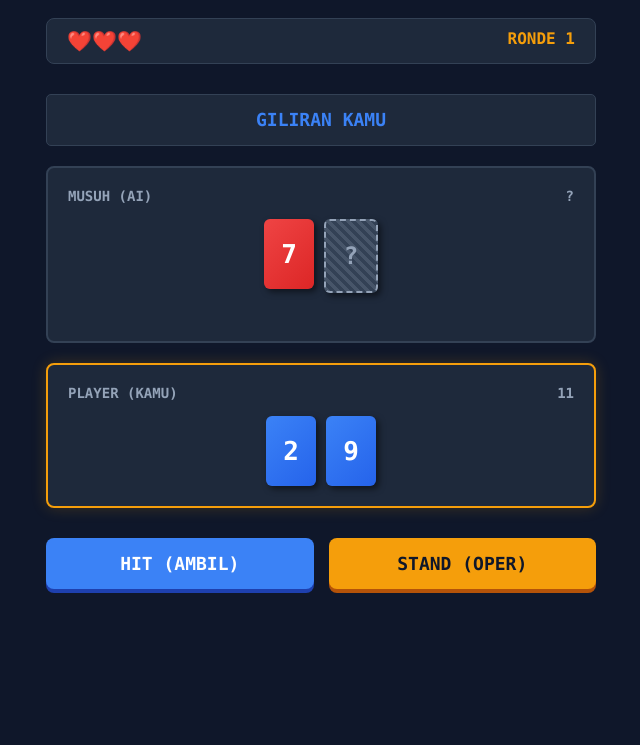
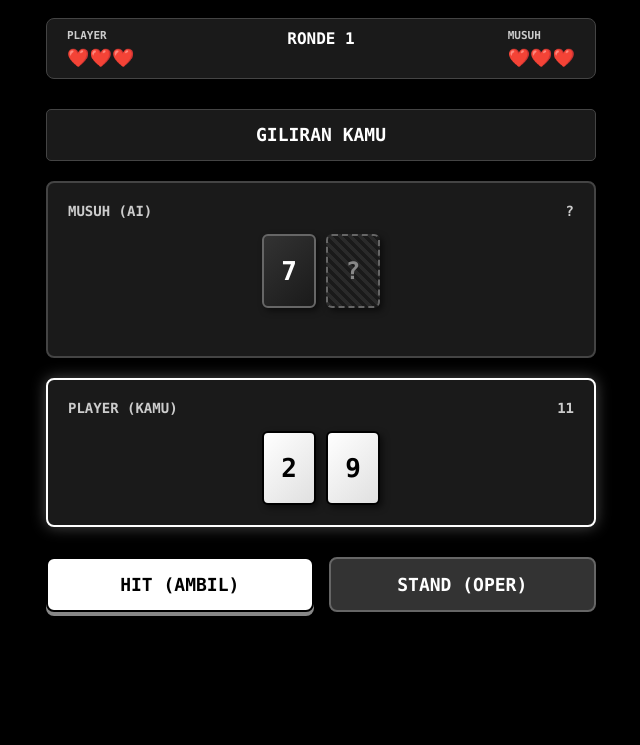
Before and after one commit to AdizAjah/cendol, a plain HTML site: page index.html in a window 1280 px wide. Shown: the part 95-840 px from the top of the page, without its empty margins (319-959 px from the left). Drawn offline with Linux system fonts and the light colour scheme.

Commit message:
update 1

```diff
--- a/index.html
+++ b/index.html
@@ -4,14 +4,13 @@
 <head>
     <meta charset="UTF-8">
     <meta name="viewport" content="width=device-width, initial-scale=1.0">
-    <title>Tactical 21: Blind Deck</title>
+    <title>Cendol</title>
     <style>
-        /* CSS: Tema Tactical/Military Interface - Lebih Bersih */
+        /* CSS: Tema Monokrom Hitam Putih */
         body {
             font-family: 'Consolas', 'Monaco', monospace;
-            background-color: #0f172a;
-            /* Slate 900 */
-            color: #e2e8f0;
+            background-color: #000000;
+            color: #ffffff;
             display: flex;
             flex-direction: column;
             align-items: center;
@@ -21,10 +20,10 @@
         }
 
         h1 {
-            border-bottom: 2px solid #f59e0b;
+            border-bottom: 2px solid #ffffff;
             padding-bottom: 10px;
             letter-spacing: 2px;
-            color: #f59e0b;
+            color: #ffffff;
             text-transform: uppercase;
         }
 
@@ -38,25 +37,24 @@
 
         /* Area Kartu */
         .area {
-            background-color: #1e293b;
+            background-color: #1a1a1a;
             padding: 20px;
             border-radius: 8px;
-            border: 2px solid #334155;
+            border: 2px solid #444444;
             position: relative;
             transition: all 0.3s ease;
         }
 
         /* Highlight giliran aktif */
         .area.active-turn {
-            border-color: #f59e0b;
-            /* Kuning/Emas */
-            box-shadow: 0 0 15px rgba(245, 158, 11, 0.2);
+            border-color: #ffffff;
+            box-shadow: 0 0 15px rgba(255, 255, 255, 0.3);
         }
 
         .label {
             font-size: 14px;
             text-transform: uppercase;
-            color: #94a3b8;
+            color: #cccccc;
             margin-bottom: 15px;
             display: flex;
             justify-content: space-between;
@@ -97,26 +95,28 @@
         }
 
         .p-card {
-            background: linear-gradient(135deg, #3b82f6, #2563eb);
-            color: white;
+            background: linear-gradient(135deg, #ffffff, #e0e0e0);
+            color: #000000;
+            border: 2px solid #000000;
         }
 
         .e-card {
-            background: linear-gradient(135deg, #ef4444, #dc2626);
-            color: white;
+            background: linear-gradient(135deg, #333333, #1a1a1a);
+            color: #ffffff;
+            border: 2px solid #666666;
         }
 
         .hidden {
-            background: #475569;
+            background: #2a2a2a;
             color: transparent;
-            border: 2px dashed #94a3b8;
-            background-image: linear-gradient(45deg, #475569 25%, #334155 25%, #334155 50%, #475569 50%, #475569 75%, #334155 75%, #334155 100%);
+            border: 2px dashed #666666;
+            background-image: linear-gradient(45deg, #2a2a2a 25%, #1a1a1a 25%, #1a1a1a 50%, #2a2a2a 50%, #2a2a2a 75%, #1a1a1a 75%, #1a1a1a 100%);
             background-size: 10px 10px;
         }
 
         .hidden::after {
             content: '?';
-            color: #94a3b8;
+            color: #888888;
             font-size: 24px;
             font-weight: bold;
         }
@@ -130,10 +130,10 @@
             display: flex;
             align-items: center;
             justify-content: center;
-            color: #f59e0b;
-            background: #1e293b;
+            color: #ffffff;
+            background: #1a1a1a;
             border-radius: 5px;
-            border: 1px solid #334155;
+            border: 1px solid #444444;
         }
 
         /* Controls */
@@ -157,9 +157,10 @@
         }
 
         .btn-hit {
-            background-color: #3b82f6;
-            color: white;
-            box-shadow: 0 4px 0 #1e40af;
+            background-color: #ffffff;
+            color: #000000;
+            box-shadow: 0 4px 0 #888888;
+            border: 2px solid #000000;
         }
 
         .btn-hit:active {
@@ -168,9 +169,10 @@
         }
 
         .btn-stand {
-            background-color: #f59e0b;
-            color: #0f172a;
-            box-shadow: 0 4px 0 #b45309;
+            background-color: #333333;
+            color: #ffffff;
+            box-shadow: 0 4px 0 #000000;
+            border: 2px solid #666666;
         }
 
         .btn-stand:active {
@@ -179,11 +181,12 @@
         }
 
         .btn-reset {
-            background-color: #e2e8f0;
-            color: #0f172a;
+            background-color: #ffffff;
+            color: #000000;
             display: none;
             width: 100%;
             margin-top: 10px;
+            border: 2px solid #000000;
         }
 
         button:disabled {
@@ -195,7 +198,7 @@
 
         .log-display {
             font-size: 13px;
-            color: #64748b;
+            color: #888888;
             text-align: center;
             margin-top: 8px;
             font-style: italic;
@@ -206,34 +209,53 @@
         .game-info {
             display: flex;
             justify-content: space-between;
-            background: #1e293b;
+            background: #1a1a1a;
             padding: 10px 20px;
             border-radius: 8px;
-            border: 1px solid #334155;
+            border: 1px solid #444444;
             margin-bottom: 10px;
             font-weight: bold;
         }
 
         .lives {
-            color: #ef4444;
-            font-size: 20px;
+            color: #ffffff;
+            font-size: 18px;
         }
 
         .round {
-            color: #f59e0b;
+            color: #ffffff;
+        }
+
+        .lives-container {
+            display: flex;
+            flex-direction: column;
+            gap: 5px;
+        }
+
+        .lives-label {
+            font-size: 11px;
+            color: #cccccc;
+            text-transform: uppercase;
         }
     </style>
 </head>
 
 <body>
 
-    <h1>Blind Tactical 21</h1>
+    <h1>Cendol</h1>
 
     <div class="game-board">
 
         <div class="game-info">
-            <span class="lives" id="display-lives">❤️❤️❤️</span>
+            <div class="lives-container">
+                <span class="lives-label">Player</span>
+                <span class="lives" id="display-lives-player">❤️❤️❤️</span>
+            </div>
             <span class="round" id="display-round">RONDE 1</span>
+            <div class="lives-container">
+                <span class="lives-label">Musuh</span>
+                <span class="lives" id="display-lives-enemy">❤️❤️❤️</span>
+            </div>
         </div>
 
         <div id="status-bar">Menunggu start...</div>
@@ -269,7 +291,8 @@
 
         // --- STATE ---
         const MAX_LIVES = 3;
-        let lives = MAX_LIVES;
+        let playerLives = MAX_LIVES;
+        let enemyLives = MAX_LIVES;
         let round = 1;
 
         let playerDeck = [];
@@ -291,7 +314,8 @@
         const elAreaP = document.getElementById('area-player');
         const elAreaE = document.getElementById('area-enemy');
         const elLogE = document.getElementById('log-enemy');
-        const elLives = document.getElementById('display-lives');
+        const elLivesPlayer = document.getElementById('display-lives-player');
+        const elLivesEnemy = document.getElementById('display-lives-enemy');
         const elRound = document.getElementById('display-round');
 
         const btnHit = document.getElementById('btn-hit');
@@ -313,7 +337,8 @@
         // --- GAME LOGIC ---
 
         function initSurvivalGame() {
-            lives = MAX_LIVES;
+            playerLives = MAX_LIVES;
+            enemyLives = MAX_LIVES;
             round = 1;
             isGameOver = false;
             startRound();
@@ -357,11 +382,18 @@
         }
 
         function updateSurvivalUI() {
-            let hearts = "";
-            for (let i = 0; i < lives; i++) hearts += "❤️";
-            for (let i = lives; i < MAX_LIVES; i++) hearts += "🖤"; // Hati kosong/hitam
+            // Update nyawa player
+            let playerHearts = "";
+            for (let i = 0; i < playerLives; i++) playerHearts += "❤️";
+            for (let i = playerLives; i < MAX_LIVES; i++) playerHearts += "🖤";
+            elLivesPlayer.innerText = playerHearts;
 
-            elLives.innerText = hearts;
+            // Update nyawa musuh
+            let enemyHearts = "";
+            for (let i = 0; i < enemyLives; i++) enemyHearts += "❤️";
+            for (let i = enemyLives; i < MAX_LIVES; i++) enemyHearts += "🖤";
+            elLivesEnemy.innerText = enemyHearts;
+
             elRound.innerText = "RONDE " + round;
         }
 
@@ -370,7 +402,7 @@
 
             if (isPlayer) {
                 elStatus.innerText = "GILIRAN KAMU";
-                elStatus.style.color = "#3b82f6";
+                elStatus.style.color = "#ffffff";
                 elAreaP.classList.add('active-turn');
                 elAreaE.classList.remove('active-turn');
 
@@ -378,7 +410,7 @@
                 btnStand.disabled = false;
             } else {
                 elStatus.innerText = "GILIRAN MUSUH...";
-                elStatus.style.color = "#ef4444";
+                elStatus.style.color = "#cccccc";
                 elAreaE.classList.add('active-turn');
                 elAreaP.classList.remove('active-turn');
 
@@ -498,45 +530,49 @@
             if (pScore > 21 && aScore > 21) {
                 if (pScore < aScore) {
                     msg = `DOUBLE BUST! Kamu Menang (Lebih dekat ke 21)!`;
-                    color = "#3b82f6";
+                    color = "#ffffff";
+                    enemyLives--;
                     round++;
                 } else if (pScore > aScore) {
                     msg = `DOUBLE BUST! Musuh Menang (Lebih dekat ke 21)!`;
-                    color = "#ef4444";
-                    lives--;
+                    color = "#888888";
+                    playerLives--;
+                    round++;
                 } else {
                     msg = `DOUBLE BUST! SERI!`;
-                    color = "#f59e0b";
-                    // Seri: Tidak ada nyawa berkurang, tidak naik ronde (replay round) atau naik ronde?
-                    // Kita buat naik ronde saja biar progress
+                    color = "#cccccc";
                     round++;
                 }
             }
             // 2. Player Aman, Musuh Bust
             else if (pScore <= 21 && aScore > 21) {
                 msg = "Musuh Bust! KAMU MENANG! 🎉";
-                color = "#3b82f6";
+                color = "#ffffff";
+                enemyLives--;
                 round++;
             }
             // 3. Player Bust, Musuh Aman
             else if (pScore > 21 && aScore <= 21) {
                 msg = "Kamu Bust! MUSUH MENANG! 💀";
-                color = "#ef4444";
-                lives--;
+                color = "#888888";
+                playerLives--;
+                round++;
             }
             // 4. Normal (Keduanya <= 21)
             else {
                 if (pScore > aScore) {
                     msg = `KAMU MENANG! (${pScore} vs ${aScore}) 🏆`;
-                    color = "#3b82f6";
+                    color = "#ffffff";
+                    enemyLives--;
                     round++;
                 } else if (pScore < aScore) {
                     msg = `MUSUH MENANG! (${pScore} vs ${aScore}) 🤖`;
-                    color = "#ef4444";
-                    lives--;
+                    color = "#888888";
+                    playerLives--;
+                    round++;
                 } else {
                     msg = "SERI (Draw)! 🤝";
-                    color = "#f59e0b";
+                    color = "#cccccc";
                     round++;
                 }
             }
@@ -544,16 +580,25 @@
             updateSurvivalUI();
 
             // Cek Game Over
-            if (lives <= 0) {
+            if (playerLives <= 0) {
                 isGameOver = true;
-                msg = "GAME OVER! Kamu bertahan sampai Ronde " + round;
+                msg = "GAME OVER! Musuh Menang! Kamu bertahan sampai Ronde " + round;
                 btnReset.innerText = "COBA LAGI (RESTART)";
-                btnReset.style.backgroundColor = "#ef4444";
-                btnReset.style.color = "white";
+                btnReset.style.backgroundColor = "#333333";
+                btnReset.style.color = "#ffffff";
+                btnReset.style.border = "2px solid #666666";
+            } else if (enemyLives <= 0) {
+                isGameOver = true;
+                msg = "KAMU MENANG! Musuh Kalah di Ronde " + round + "! 🏆";
+                btnReset.innerText = "MAIN LAGI (RESTART)";
+                btnReset.style.backgroundColor = "#ffffff";
+                btnReset.style.color = "#000000";
+                btnReset.style.border = "2px solid #000000";
             } else {
                 btnReset.innerText = "LANJUT RONDE BERIKUTNYA";
-                btnReset.style.backgroundColor = "#e2e8f0";
-                btnReset.style.color = "#0f172a";
+                btnReset.style.backgroundColor = "#ffffff";
+                btnReset.style.color = "#000000";
+                btnReset.style.border = "2px solid #000000";
             }
 
             elStatus.innerText = msg;
```
